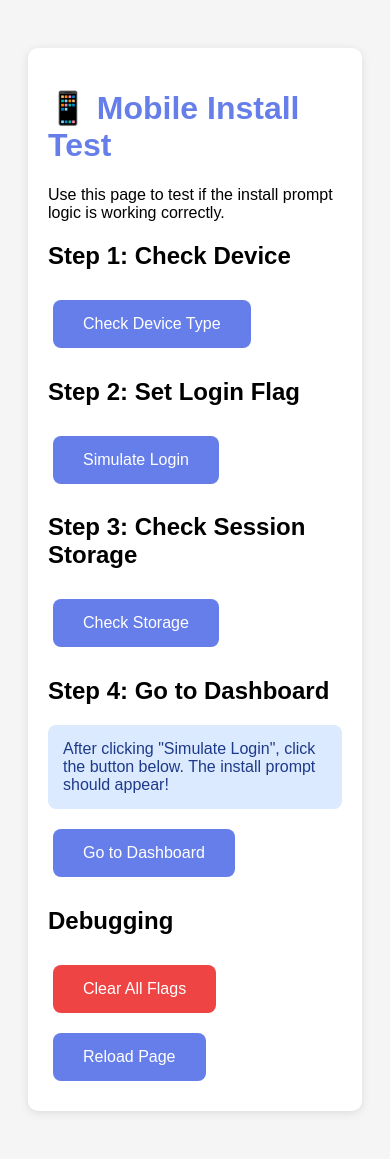
After one commit to codelockinfo/cashbook, a PHP site: page /cashbook/test-install-mobile.html in a window 390 px wide. The commit adds this page. Run offline with PHP 8.4, Linux system fonts and the light colour scheme.

Commit message:
PWA on mobile

```diff
--- a/config.php
+++ b/config.php
@@ -25,7 +25,7 @@ define('BASE_PATH', getBasePath());
 
 // Cache busting version for CSS/JS files
 // Update this version number when you deploy new changes
-define('ASSET_VERSION', '1.0.3');
+define('ASSET_VERSION', '1.0.4');
 
 // Set database configuration based on environment
 if (isLocalEnvironment()) {
--- a/service-worker.js.php
+++ b/service-worker.js.php
@@ -13,8 +13,8 @@ $basePath = BASE_PATH;
 // Service Worker for Cash Book PWA
 // Auto-generated with correct paths for this environment
 
-const CACHE_NAME = 'cashbook-v1.0.3';
-const RUNTIME_CACHE = 'cashbook-runtime-v1.0.3';
+const CACHE_NAME = 'cashbook-v1.0.4';
+const RUNTIME_CACHE = 'cashbook-runtime-v1.0.4';
 const BASE_PATH = '<?php echo $basePath; ?>';
 
 // Files to cache immediately on install
--- /dev/null
+++ b/test-install-mobile.html
@@ -0,0 +1,83 @@
+<!DOCTYPE html>
+<html>
+<head>
+    <meta charset="UTF-8">
+    <meta name="viewport" content="width=device-width, initial-scale=1.0">
+    <title>Test Mobile Install Prompt</title>
+    <style>
+        body { font-family: Arial; padding: 20px; background: #f5f5f5; }
+        .box { background: white; padding: 20px; margin: 20px 0; border-radius: 10px; box-shadow: 0 2px 10px rgba(0,0,0,0.1); }
+        h1 { color: #667eea; }
+        .btn { background: #667eea; color: white; border: none; padding: 15px 30px; border-radius: 8px; font-size: 16px; margin: 10px 5px; cursor: pointer; }
+        .btn:active { background: #5568d3; }
+        pre { background: #1e293b; color: #e2e8f0; padding: 15px; border-radius: 8px; overflow-x: auto; font-size: 12px; }
+        .info { background: #dbeafe; color: #1e3a8a; padding: 15px; border-radius: 8px; margin: 10px 0; }
+        .success { background: #d1fae5; color: #065f46; padding: 15px; border-radius: 8px; margin: 10px 0; }
+        .error { background: #fee2e2; color: #991b1b; padding: 15px; border-radius: 8px; margin: 10px 0; }
+    </style>
+</head>
+<body>
+    <div class="box">
+        <h1>📱 Mobile Install Test</h1>
+        <p>Use this page to test if the install prompt logic is working correctly.</p>
+
+        <h2>Step 1: Check Device</h2>
+        <button onclick="checkDevice()" class="btn">Check Device Type</button>
+        <div id="deviceInfo"></div>
+
+        <h2>Step 2: Set Login Flag</h2>
+        <button onclick="setLoginFlag()" class="btn">Simulate Login</button>
+        <div id="flagInfo"></div>
+
+        <h2>Step 3: Check Session Storage</h2>
+        <button onclick="checkStorage()" class="btn">Check Storage</button>
+        <div id="storageInfo"></div>
+
+        <h2>Step 4: Go to Dashboard</h2>
+        <p class="info">After clicking "Simulate Login", click the button below. The install prompt should appear!</p>
+        <a href="dashboard" class="btn" style="display: inline-block; text-decoration: none;">Go to Dashboard</a>
+
+        <h2>Debugging</h2>
+        <button onclick="clearStorage()" class="btn" style="background: #ef4444;">Clear All Flags</button>
+        <button onclick="location.reload()" class="btn">Reload Page</button>
+    </div>
+
+    <script>
+        function checkDevice() {
+            const isMobile = /Android|webOS|iPhone|iPad|iPod|BlackBerry|IEMobile|Opera Mini/i.test(navigator.userAgent);
+            const isIOS = /iPad|iPhone|iPod/.test(navigator.userAgent);
+            const isAndroid = /Android/i.test(navigator.userAgent);
+
+            const info = {
+                'User Agent': navigator.userAgent,
+                'Is Mobile': isMobile ? 'YES ✓' : 'NO ✗',
+                'Is iOS': isIOS ? 'YES ✓' : 'NO ✗',
+                'Is Android': isAndroid ? 'YES ✓' : 'NO ✗',
+                'Standalone Mode': (window.matchMedia('(display-mode: standalone)').matches || window.navigator.standalone) ? 'YES (Already Installed)' : 'NO'
+            };
+
+            document.getElementById('deviceInfo').innerHTML = '<pre>' + JSON.stringify(info, null, 2) + '</pre>';
+        }
+
+        function setLoginFlag() {
+            sessionStorage.setItem('just_logged_in', 'true');
+            document.getElementById('flagInfo').innerHTML = '<div class="success">✓ Login flag set! Now click "Go to Dashboard"</div>';
+        }
+
+        function checkStorage() {
+            const info = {
+                'just_logged_in': sessionStorage.getItem('just_logged_in'),
+                'pwa-banner-dismissed': localStorage.getItem('pwa-banner-dismissed')
+            };
+
+            document.getElementById('storageInfo').innerHTML = '<pre>' + JSON.stringify(info, null, 2) + '</pre>';
+        }
+
+        function clearStorage() {
+            sessionStorage.removeItem('just_logged_in');
+            localStorage.removeItem('pwa-banner-dismissed');
+            document.getElementById('storageInfo').innerHTML = '<div class="success">✓ All flags cleared!</div>';
+        }
+    </script>
+</body>
+</html>
```
Also changed, not shown: pwa3.js (+56 -7 lines).
